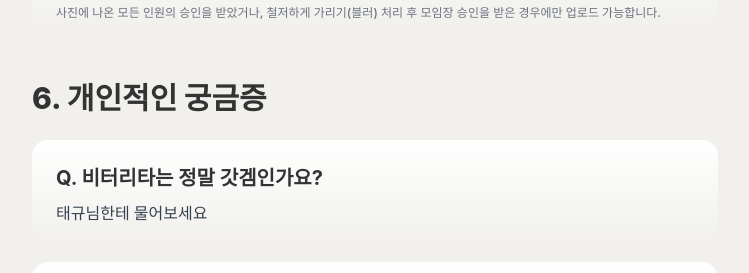
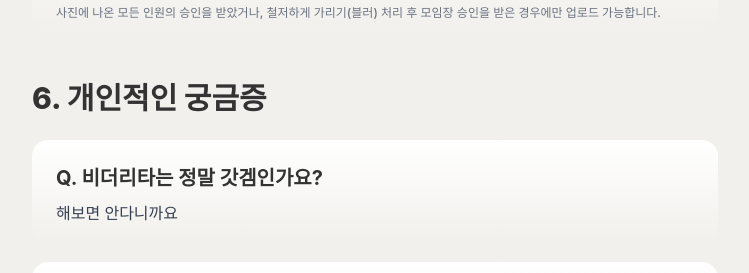
Before and after one commit to won-N-only/backend-express-frontend-react-murder-mystery, a Next.js app: page /faq in a window 1280 px wide. Shown: the part 2405-2678 px from the top of the page, without its empty margins (265-1014 px from the left). Built offline with nearby package versions, Linux system fonts and the light colour scheme; no server answers; a web font is replaced by a local one.

Commit message:
feat(faq): 제작자 정보에 말풍선 인터랙션 추가
FAQ 페이지의 제작자 이미지 클릭 시 '은땅물이요'라는 텍스트가 담긴 말풍선이 나타나는 기능을 추가합니다.

```diff
--- a/app/faq/page.tsx
+++ b/app/faq/page.tsx
@@ -135,10 +135,7 @@ export default function FAQPage() {
                 />
             </FaqSection>
             <FaqSection title="6. 개인적인 궁금증">
-                <FaqItem
-                    question="비터리타는 정말 갓겜인가요?"
-                    description="태규님한테 물어보세요"
-                />
+                <FaqItem question="비더리타는 정말 갓겜인가요?" description="해보면 안다니까요" />
                 <FaqItem
                     question="주로 활동하는 지역은 어디인가요?"
                     description="동성로나 칠곡에서 젤 많이해요"
```
